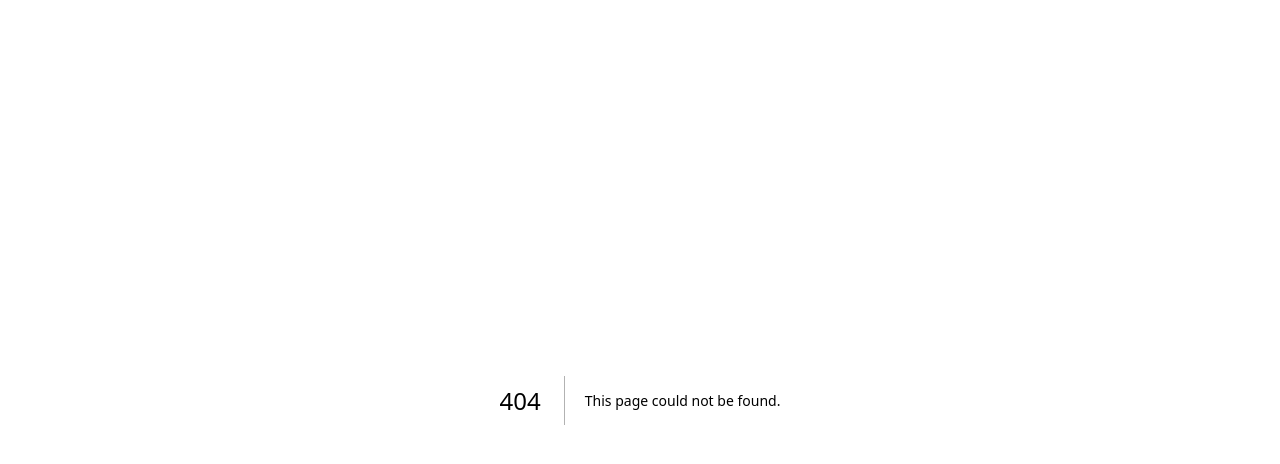
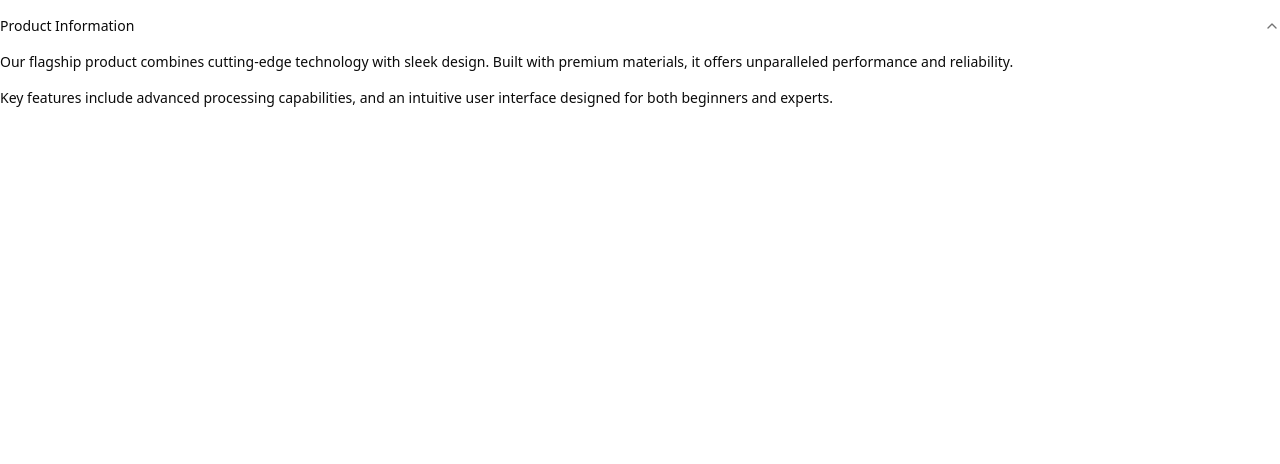
Before and after one commit to Muhammad-BilalBasharat/quranweb-final-front, a Next.js app: page /faq in a window 1280 px wide. Before the commit this address had no page. Shown: the top 464 px of the page. Built offline with nearby package versions, Linux system fonts and the light colour scheme.

Commit message:
Just Accordion

```diff
--- /dev/null
+++ b/app/(main-website)/faq/page.jsx
@@ -0,0 +1,9 @@
+import { FaqAccordion } from "@/components/faq-accordion";
+
+export default function FAQ() {
+  return (
+    <div>
+      <FaqAccordion />
+    </div>
+  );
+}
--- a/app/(main-website)/page.js
+++ /dev/null
@@ -1,17 +0,0 @@
-import Link from "next/link";
-
-export default function Home() {
-  return (
-    <div className="flex flex-col items-center justify-center min-h-screen bg-gray-100">
-        <Link href="/signup">
-      Signup
-      </Link>
-      <Link href="/signup">
-      Login
-      </Link>
-      <Link href="/dashboard">
-      Dashboard
-      </Link>
-    </div>
-  );
-}
--- a/components/app-sidebar.jsx
+++ b/components/app-sidebar.jsx
@@ -28,7 +28,7 @@
         {/* Dropdown Content */}
         <NavMain items={data.admin.navMain} />
         {/* Pages Content */}
-        <NavProjects projects={data.admin.projects} />
+        <NavProjects generals={data.admin.generals} />
       </SidebarContent>
 
       <SidebarFooter>
--- /dev/null
+++ b/components/faq-accordion.jsx
@@ -0,0 +1,32 @@
+import {
+    Accordion,
+    AccordionContent,
+    AccordionItem,
+    AccordionTrigger,
+} from "@/components/ui/accordion"
+
+export function FaqAccordion() {
+    return (
+        <Accordion
+            type="single"
+            collapsible
+            className="w-full"
+            defaultValue="item-1"
+        >
+            <AccordionItem value="item-1">
+                <AccordionTrigger>Product Information</AccordionTrigger>
+                <AccordionContent className="flex flex-col gap-4 text-balance">
+                    <p>
+                        Our flagship product combines cutting-edge technology with sleek
+                        design. Built with premium materials, it offers unparalleled
+                        performance and reliability.
+                    </p>
+                    <p>
+                        Key features include advanced processing capabilities, and an
+                        intuitive user interface designed for both beginners and experts.
+                    </p>
+                </AccordionContent>
+            </AccordionItem>
+        </Accordion>
+    )
+}
--- a/components/nav-main.jsx
+++ b/components/nav-main.jsx
@@ -17,6 +17,7 @@
   SidebarMenuSubButton,
   SidebarMenuSubItem,
 } from "@/components/ui/sidebar"
+import Link from "next/link";
 
 export function NavMain({
   items
@@ -45,9 +46,9 @@
                   {item.items?.map((subItem) => (
                     <SidebarMenuSubItem key={subItem.title}>
                       <SidebarMenuSubButton asChild>
-                        <a href={subItem.url}>
+                        <Link href={subItem.url}>
                           <span>{subItem.title}</span>
-                        </a>
+                        </Link>
                       </SidebarMenuSubButton>
                     </SidebarMenuSubItem>
                   ))}
--- a/components/nav-projects.jsx
+++ b/components/nav-projects.jsx
@@ -1,6 +1,4 @@
 "use client"
-
-import { MoreHorizontal } from "lucide-react";
 
 import {
   SidebarGroup,
@@ -8,20 +6,18 @@
   SidebarMenu,
   SidebarMenuButton,
   SidebarMenuItem,
-  useSidebar,
 } from "@/components/ui/sidebar"
 import Link from "next/link";
 
 export function NavProjects({
-  projects
+  generals
 }) {
-  const { isMobile } = useSidebar()
 
   return (
     <SidebarGroup className="group-data-[collapsible=icon]:hidden">
       <SidebarGroupLabel>General Pages</SidebarGroupLabel>
       <SidebarMenu>
-        {projects.map((item) => (
+        {generals.map((item) => (
           <SidebarMenuItem key={item.name}>
             <SidebarMenuButton asChild>
               {/* Pages Details */}
--- /dev/null
+++ b/components/ui/accordion.jsx
@@ -0,0 +1,64 @@
+"use client"
+
+import * as React from "react"
+import * as AccordionPrimitive from "@radix-ui/react-accordion"
+import { ChevronDownIcon } from "lucide-react"
+
+import { cn } from "@/lib/utils"
+
+function Accordion({
+  ...props
+}) {
+  return <AccordionPrimitive.Root data-slot="accordion" {...props} />;
+}
+
+function AccordionItem({
+  className,
+  ...props
+}) {
+  return (
+    <AccordionPrimitive.Item
+      data-slot="accordion-item"
+      className={cn("border-b last:border-b-0", className)}
+      {...props} />
+  );
+}
+
+function AccordionTrigger({
+  className,
+  children,
+  ...props
+}) {
+  return (
+    <AccordionPrimitive.Header className="flex">
+      <AccordionPrimitive.Trigger
+        data-slot="accordion-trigger"
+        className={cn(
+          "focus-visible:border-ring focus-visible:ring-ring/50 flex flex-1 items-start justify-between gap-4 rounded-md py-4 text-left text-sm font-medium transition-all outline-none hover:underline focus-visible:ring-[3px] disabled:pointer-events-none disabled:opacity-50 [&[data-state=open]>svg]:rotate-180",
+          className
+        )}
+        {...props}>
+        {children}
+        <ChevronDownIcon
+          className="text-muted-foreground pointer-events-none size-4 shrink-0 translate-y-0.5 transition-transform duration-200" />
+      </AccordionPrimitive.Trigger>
+    </AccordionPrimitive.Header>
+  );
+}
+
+function AccordionContent({
+  className,
+  children,
+  ...props
+}) {
+  return (
+    <AccordionPrimitive.Content
+      data-slot="accordion-content"
+      className="data-[state=closed]:animate-accordion-up data-[state=open]:animate-accordion-down overflow-hidden text-sm"
+      {...props}>
+      <div className={cn("pt-0 pb-4", className)}>{children}</div>
+    </AccordionPrimitive.Content>
+  );
+}
+
+export { Accordion, AccordionItem, AccordionTrigger, AccordionContent }
--- a/data/pagesLinks.js
+++ b/data/pagesLinks.js
@@ -65,7 +65,7 @@
                 ],
             },
         ],
-        projects: [
+        generals: [
             {
                 name: "Profile",
                 url: "/dashboard/profile",
--- a/package.json
+++ b/package.json
@@ -9,6 +9,7 @@
     "lint": "next lint"
   },
   "dependencies": {
+    "@radix-ui/react-accordion": "^1.2.11",
     "@radix-ui/react-avatar": "^1.1.10",
     "@radix-ui/react-checkbox": "^1.3.2",
     "@radix-ui/react-collapsible": "^1.1.11",
```
Also changed, not shown: app/(main-website)/page.jsx (added, +7 -0 lines), 1 other file (tests, documents, lock files or other folders).
